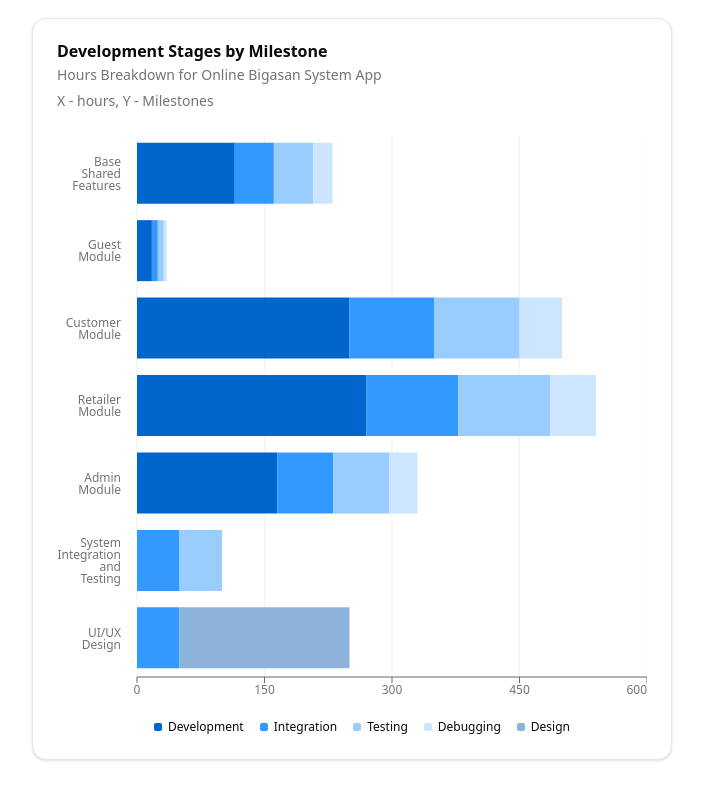
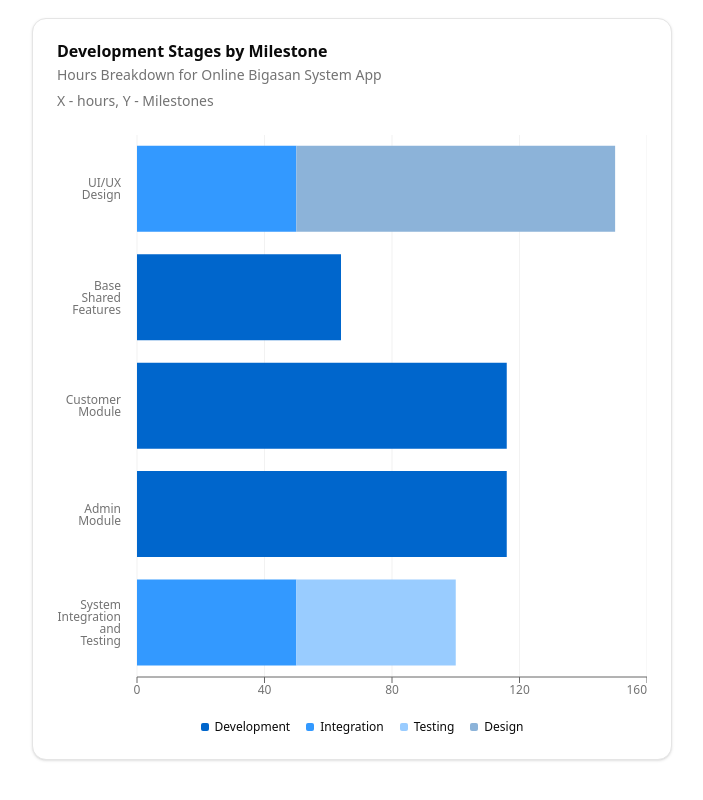
Before and after one commit to RusselHarveyMercadoIV/bigasan-sample-chart, a React (Vite) app: page / in a window 1280 px wide. Shown: the part 858-1658 px from the top of the page, without its empty margins (288-991 px from the left). Built offline with nearby package versions, Linux system fonts and the light colour scheme.

Commit message:
update charts

```diff
--- a/src/components/gantt.tsx
+++ b/src/components/gantt.tsx
@@ -12,46 +12,34 @@ import {
   ChartTooltipContent,
 } from "@/components/ui/chart";
 
-// Updated data for the Gantt chart
 const chartData = [
   {
     milestone: "UI/UX Design",
-    start: new Date(2025, 3, 1), // April 1, 2025
-    end: new Date(2025, 4, 2), // May 2, 2025
+    start: new Date(2025, 3, 1),
+    end: new Date(2025, 3, 20),
   },
   {
     milestone: "Base Shared Features",
-    start: new Date(2025, 3, 3), // May 3, 2025
-    end: new Date(2025, 3, 17), // May 17, 2025
-  },
-  {
-    milestone: "Guest Module",
-    start: new Date(2025, 3, 18), // May 18, 2025
-    end: new Date(2025, 3, 22), // May 22, 2025
+    start: new Date(2025, 3, 21),
+    end: new Date(2025, 3, 29),
   },
   {
     milestone: "Customer Module",
-    start: new Date(2025, 3, 22), // May 22, 2025
-    end: new Date(2025, 5, 24), // June 24, 2025
-  },
-  {
-    milestone: "Retailer Module",
-    start: new Date(2025, 4, 24), // June 21, 2025
-    end: new Date(2025, 6, 25), // July 24, 2025
+    start: new Date(2025, 3, 30),
+    end: new Date(2025, 4, 14),
   },
   {
     milestone: "Admin Module",
-    start: new Date(2025, 5, 8), // July 25, 2025
-    end: new Date(2025, 6, 18), // August 14, 2025
+    start: new Date(2025, 4, 15),
+    end: new Date(2025, 4, 30),
   },
   {
     milestone: "System Integration and Testing",
-    start: new Date(2025, 6, 24), // August 15, 2025
-    end: new Date(2025, 6, 31), // August 21, 2025
+    start: new Date(2025, 4, 31),
+    end: new Date(2025, 5, 12),
   },
 ];
 
-// Chart configuration (unchanged)
 const chartConfig = {
   task: {
     label: "Task Duration",
@@ -59,7 +47,6 @@ const chartConfig = {
   },
 };
 
-// Custom component to render Gantt bars (unchanged)
 const GanttBars = ({
   data,
   xScale,
@@ -90,21 +77,24 @@ const GanttBars = ({
   });
 };
 
+const allDates = chartData.flatMap((d) => [d.start.getTime(), d.end.getTime()]);
+const minDate = Math.min(...allDates);
+const maxDate = Math.max(...allDates);
+
+// Formatter function for X-axis ticks
+const formatMonth = (timestamp: any) => {
+  return tickLabels[timestamp] || "";
+};
+
+// Define the tick labels mapping
+const tickLabels = {
+  [new Date(2025, 3, 1).getTime()]: "Month 1", // April 1, 2025
+  [new Date(2025, 4, 1).getTime()]: "Month 2", // May 1, 2025
+  [new Date(2025, 5, 1).getTime()]: "Month 3", // June 1, 2025
+  [new Date(2025, 6, 1).getTime()]: "Month 4", // July 1, 2025
+};
+
 export default function Gantt() {
-  // Determine the time range for the X-axis
-  const allDates = chartData.flatMap((d) => [
-    d.start.getTime(),
-    d.end.getTime(),
-  ]);
-  const minDate = Math.min(...allDates);
-  const maxDate = Math.max(...allDates);
-
-  // Custom tick formatter for months (unchanged)
-  const formatMonth = (timestamp: any) => {
-    const date = new Date(timestamp);
-    return date.toLocaleString("default", { month: "short" });
-  };
-
   return (
     <Card className="w-full md:w-[50%] mx-auto mt-20">
       <CardHeader>
@@ -139,11 +129,10 @@ export default function Gantt() {
                 domain={[minDate, maxDate]}
                 tickFormatter={formatMonth}
                 ticks={[
-                  new Date(2025, 3, 1).getTime(), // Apr
-                  new Date(2025, 4, 1).getTime(), // May
-                  new Date(2025, 5, 1).getTime(), // Jun
-                  new Date(2025, 6, 1).getTime(), // Jul
-                  new Date(2025, 7, 1).getTime(), // Aug
+                  new Date(2025, 3, 1).getTime(), // April 1
+                  new Date(2025, 4, 1).getTime(), // May 1
+                  new Date(2025, 5, 1).getTime(), // June 1
+                  new Date(2025, 6, 1).getTime(), // July 1
                 ]}
               />
               <ChartTooltip
--- a/src/components/stacked.tsx
+++ b/src/components/stacked.tsx
@@ -16,67 +16,25 @@ import {
 
 // Data for the chart
 const chartData = [
+  { milestone: "UI/UX Design", design: 100, integration: 50 }, // Total: 248 hours
   {
     milestone: "Base Shared Features",
-    development: 115,
-    integration: 46,
-    testing: 46,
-    debugging: 23,
-  },
-  {
-    milestone: "Guest Module",
-    development: 17.5,
-    integration: 7,
-    testing: 7,
-    debugging: 3.5,
-  },
+    development: 64,
+  }, // Total: 112 hours
   {
     milestone: "Customer Module",
-    development: 250,
-    integration: 100,
-    testing: 100,
-    debugging: 50,
-  },
-  {
-    milestone: "Retailer Module",
-    development: 270,
-    integration: 108,
-    testing: 108,
-    debugging: 54,
-  },
-  {
-    milestone: "Admin Module",
-    development: 165,
-    integration: 66,
-    testing: 66,
-    debugging: 33,
-  },
-  { milestone: "System Integration and Testing", integration: 50, testing: 50 },
-  { milestone: "UI/UX Design", integration: 50, design: 200 },
+    development: 116,
+  }, // Total: 212 hours
+  { milestone: "Admin Module", development: 116 }, // Total: 328 hours
+  { milestone: "System Integration and Testing", integration: 50, testing: 50 }, // Total: 56 hours
 ];
 
 // Configuration for stages
 const chartConfig = {
-  development: {
-    label: "Development",
-    color: "hsl(210, 100%, 40%)",
-  },
-  integration: {
-    label: "Integration",
-    color: "hsl(210, 100%, 60%)",
-  },
-  testing: {
-    label: "Testing",
-    color: "hsl(210, 100%, 80%)",
-  },
-  debugging: {
-    label: "Debugging",
-    color: "hsl(210, 100%, 90%)",
-  },
-  design: {
-    label: "Design",
-    color: "hsl(210, 50%, 70%)",
-  },
+  development: { label: "Development", color: "hsl(210, 100%, 40%)" },
+  integration: { label: "Integration", color: "hsl(210, 100%, 60%)" },
+  testing: { label: "Testing", color: "hsl(210, 100%, 80%)" },
+  design: { label: "Design", color: "hsl(210, 50%, 70%)" },
 };
 
 export default function Stacked() {
@@ -129,11 +87,6 @@ export default function Stacked() {
                 fill={chartConfig.testing.color}
               />
               <Bar
-                dataKey="debugging"
-                stackId="a"
-                fill={chartConfig.debugging.color}
-              />
-              <Bar
                 dataKey="design"
                 stackId="a"
                 fill={chartConfig.design.color}
```
